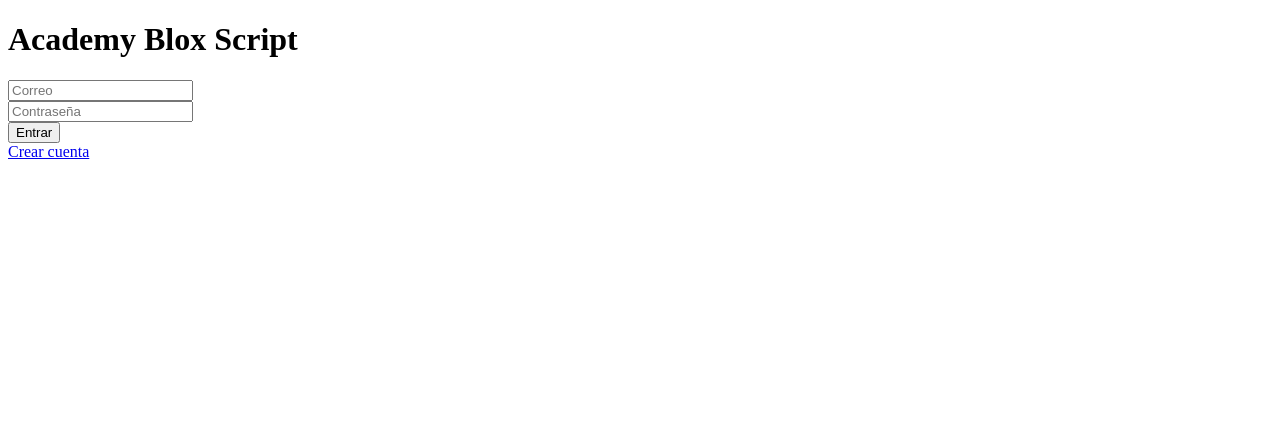
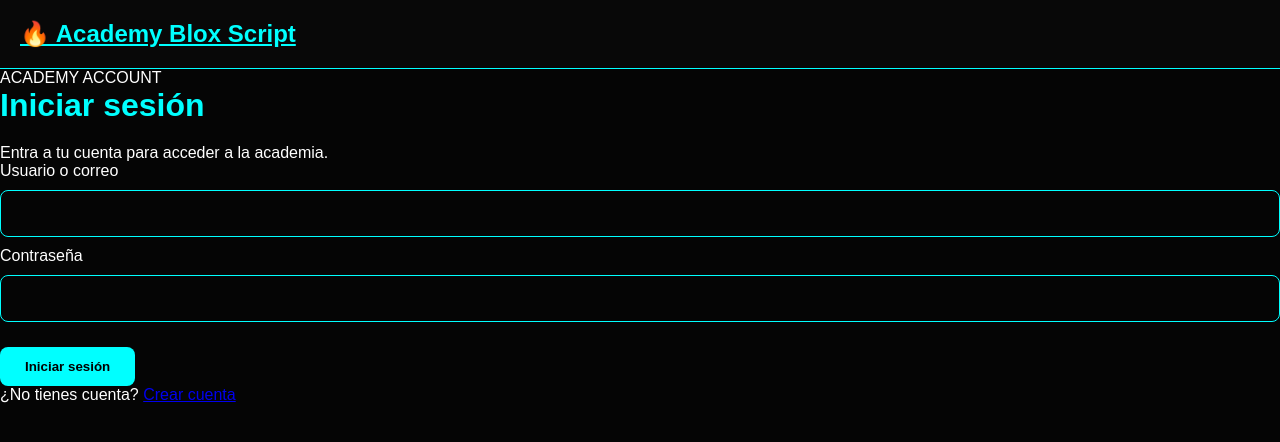
Before and after one commit to jaumecapopalacios-gif/academy-blox-script, a Flask app: page /login in a window 1280 px wide. Shown: the top 442 px of the page. Run offline with Flask 3, Linux system fonts and the light colour scheme.

Commit message:
Update login.html

```diff
--- a/templates/login.html
+++ b/templates/login.html
@@ -1,34 +1,117 @@
 <!DOCTYPE html>
-<html>
+<html lang="es">
+
 <head>
-<title>Login</title>
+
+    <meta charset="UTF-8">
+
+    <meta name="viewport"
+          content="width=device-width, initial-scale=1.0">
+
+    <title>Iniciar sesión | Academy Blox Script</title>
+
+    <link rel="stylesheet"
+          href="{{ url_for('static', filename='style.css') }}">
+
 </head>
+
 
 <body>
 
-<h1>Academy Blox Script</h1>
+
+<header class="navbar">
+
+    <a class="logo"
+       href="{{ url_for('index') }}">
+        🔥 Academy Blox Script
+    </a>
+
+</header>
+
+
+
+<main class="auth-page">
+
+    <div class="auth-card">
+
+        <span class="section-label">
+            ACADEMY ACCOUNT
+        </span>
+
+
+        <h1>
+            Iniciar sesión
+        </h1>
+
+
+        <p>
+            Entra a tu cuenta para acceder
+            a la academia.
+        </p>
+
+
+        {% with messages = get_flashed_messages() %}
+
+            {% for message in messages %}
+
+                <div class="message">
+                    {{ message }}
+                </div>
+
+            {% endfor %}
+
+        {% endwith %}
+
 
         <form method="POST">
 
-<input name="email" placeholder="Correo">
+            <label>
+                Usuario o correo
+            </label>
 
-<br>
+            <input
+                type="text"
+                name="username"
+                required
+                autocomplete="username"
+            >
 
-<input name="password" type="password" placeholder="Contraseña">
 
-<br>
+            <label>
+                Contraseña
+            </label>
 
-<button>
-Entrar
+            <input
+                type="password"
+                name="password"
+                required
+                autocomplete="current-password"
+            >
+
+
+            <button type="submit"
+                    class="btn full">
+                Iniciar sesión
             </button>
 
         </form>
 
 
-<a href="/register">
+        <p class="auth-footer">
+
+            ¿No tienes cuenta?
+
+            <a href="{{ url_for('register') }}">
                 Crear cuenta
             </a>
 
+        </p>
+
+    </div>
+
+</main>
+
 
 </body>
+
 </html>
```
Lines whose indentation alone changed are shown as unchanged.
